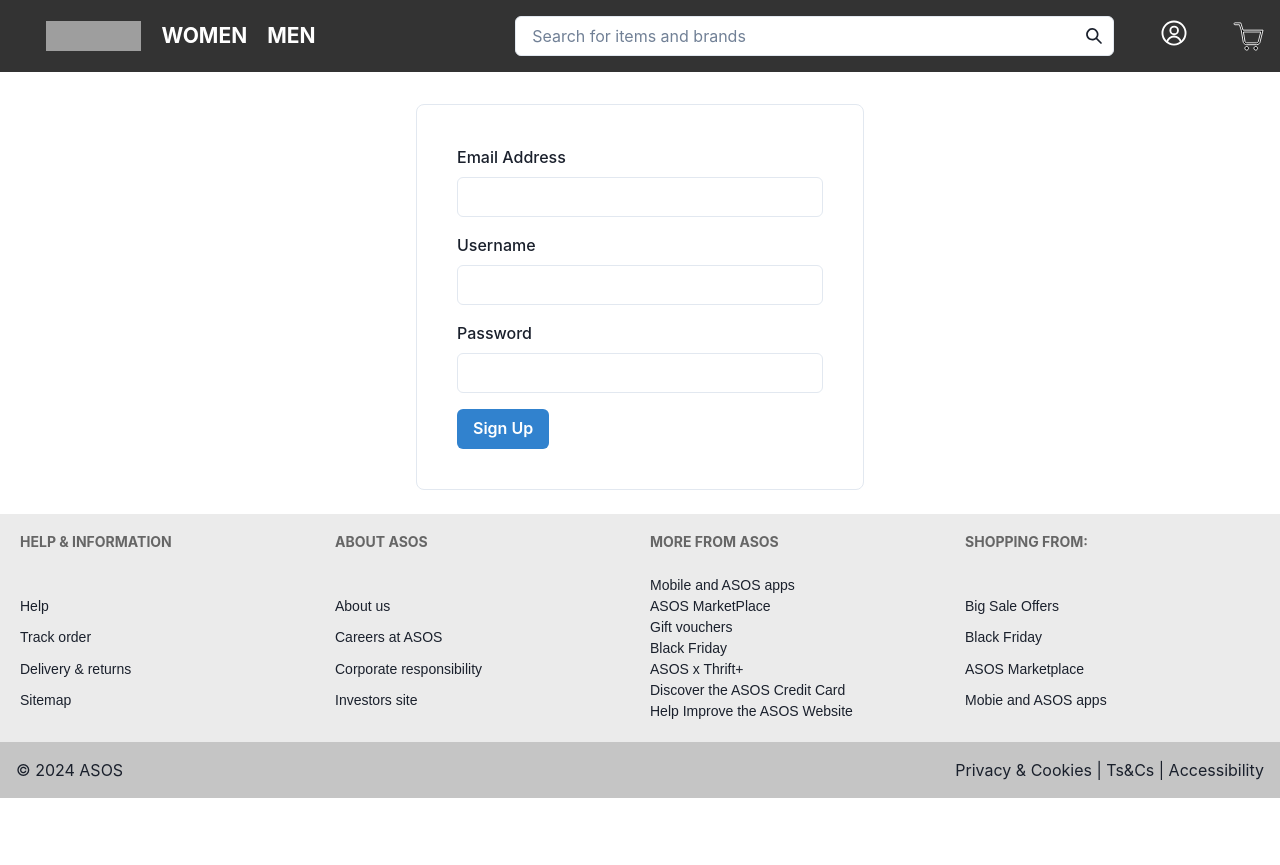
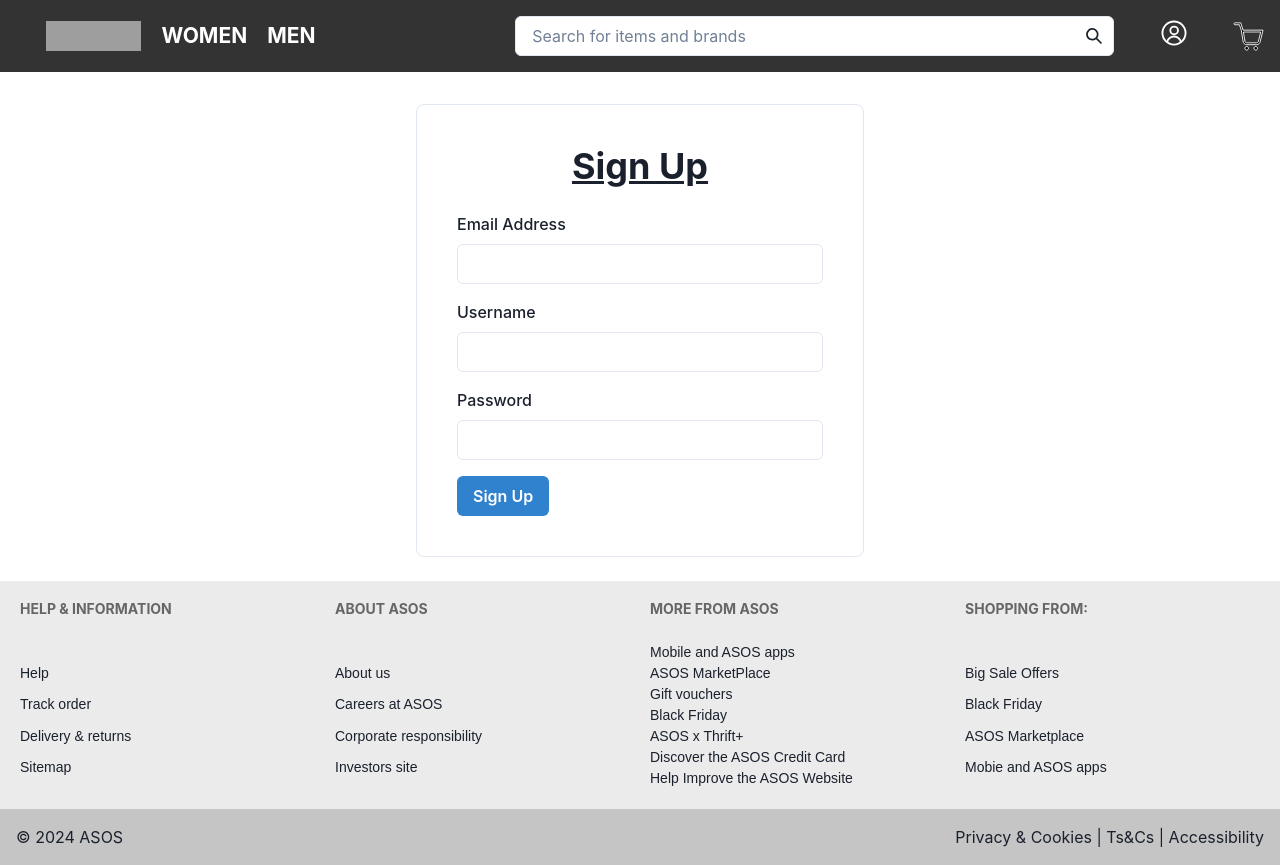
Before and after one commit to iamnaveen8851/asos_app-frontend, a React (Vite) app: page /signup in a window 1280 px wide. Before the commit the page ends 800 px from the top, so only its background shows below. Built offline with nearby package versions, Linux system fonts and the light colour scheme; grey boxes are pictures that could not be loaded.

Commit message:
Sign up and login bug fixed

```diff
--- a/src/Pages/Login.jsx
+++ b/src/Pages/Login.jsx
@@ -1,6 +1,6 @@
 import React, { useContext, useState } from "react";
 
-import { Box, FormControl, FormLabel, Input, Button } from "@chakra-ui/react";
+import { Box, FormControl, FormLabel, Input, Button, Heading } from "@chakra-ui/react";
 import axios from "axios";
 import { myContext } from "../AuthContext/AuthContext";
 import { useNavigate } from "react-router-dom";
@@ -26,6 +26,8 @@
   };
   return (
     <Box maxW="md" mx="auto" mt={8} p={10} borderWidth="1px" borderRadius="lg">
+      <Heading textAlign={"center"} textDecoration={"underline"}>Login</Heading>
+      <br />
       <form onSubmit={handleLogin}>
         <FormControl id="email" mb={4}>
           <FormLabel>Email Address</FormLabel>
--- a/src/Pages/SignUp.jsx
+++ b/src/Pages/SignUp.jsx
@@ -1,5 +1,5 @@
 import { useState } from "react";
-import { Box, FormControl, FormLabel, Input, Button } from "@chakra-ui/react";
+import { Box, FormControl, FormLabel, Input, Button, Heading } from "@chakra-ui/react";
 import axios from "axios";
 import { useNavigate } from "react-router-dom";
 
@@ -25,8 +25,12 @@
   };
 
   return (
+
     <Box maxW="md" mx="auto" mt={8} p={10} borderWidth="1px" borderRadius="lg">
-      <form onSubmit={handleSignUp}>
+      <Heading textAlign={"center"} textDecoration={"underline"}>Sign Up</Heading>
+      <br />
+      <form  onSubmit={handleSignUp}>
+
         <FormControl id="email" mb={4}>
           <FormLabel>Email Address</FormLabel>
           <Input
```
